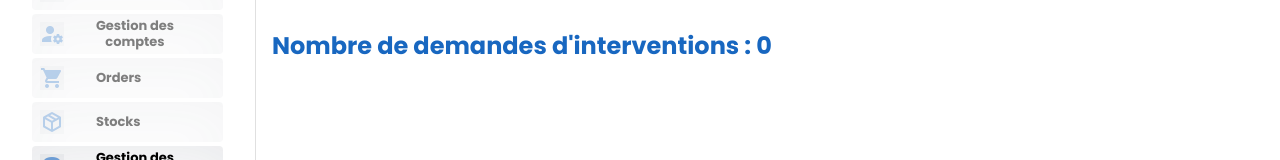
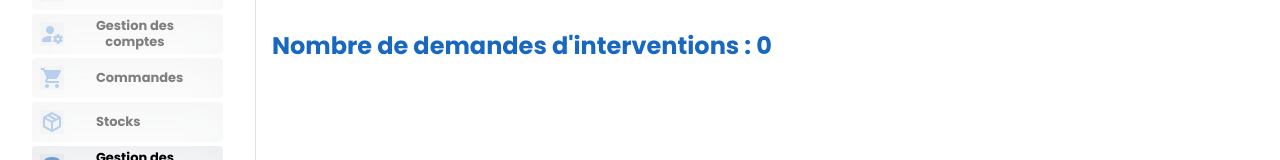
Before and after one commit to JDRSinclair/GIMAO, a Vue app in the folder frontend/: page / in a window 1280 px wide. Shown: the part 315-475 px from the top of the page. Built offline with nearby package versions, Linux system fonts and the light colour scheme; no server answers; the HTML template or start-up script is replaced by a standard one.

Commit message:
Correction Order

```diff
--- a/frontend/src/components/NavigationBar.vue
+++ b/frontend/src/components/NavigationBar.vue
@@ -58,7 +58,7 @@ export default {
         { name: 'FailureList', icon: 'mdi-alert', title: 'Demandes de <br>bons de travail' },
         { name: 'Technicians', icon: 'mdi-account-hard-hat', title: 'Techniciens', disabled: true },
         { name: 'AccountManagement', icon: 'mdi-account-cog', title: 'Gestion des <br>comptes', disabled: true },
-        { name: 'Orders', icon: 'mdi-cart', title: 'Orders', disabled: true },
+        { name: 'Orders', icon: 'mdi-cart', title: 'Commandes', disabled: true },
         { name: 'Stocks', icon: 'mdi-package-variant-closed', title: 'Stocks',disabled: true },
         { name: 'DataManagement', icon: 'mdi-database-cog', title: 'Gestion des <br>données' }
       ],
```
